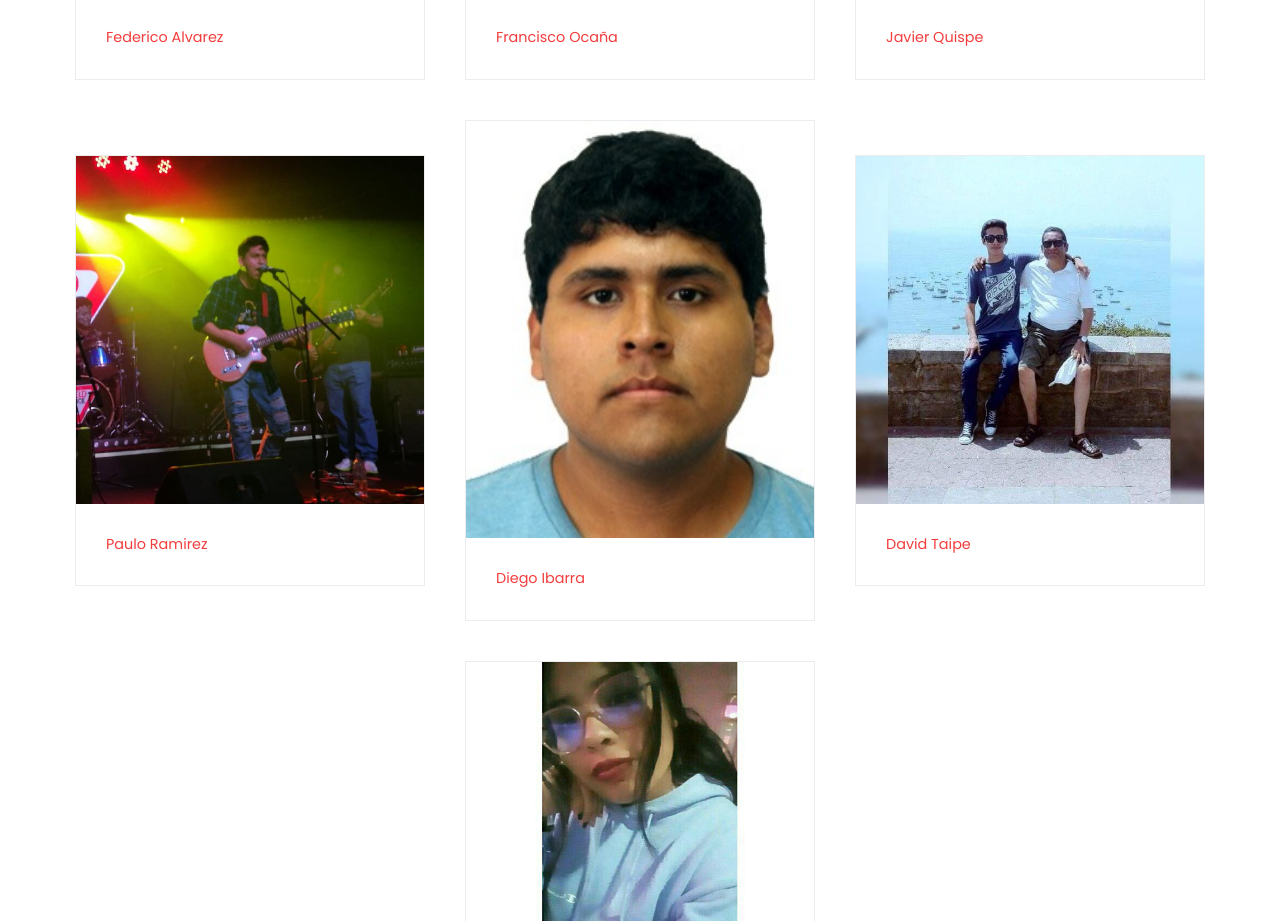
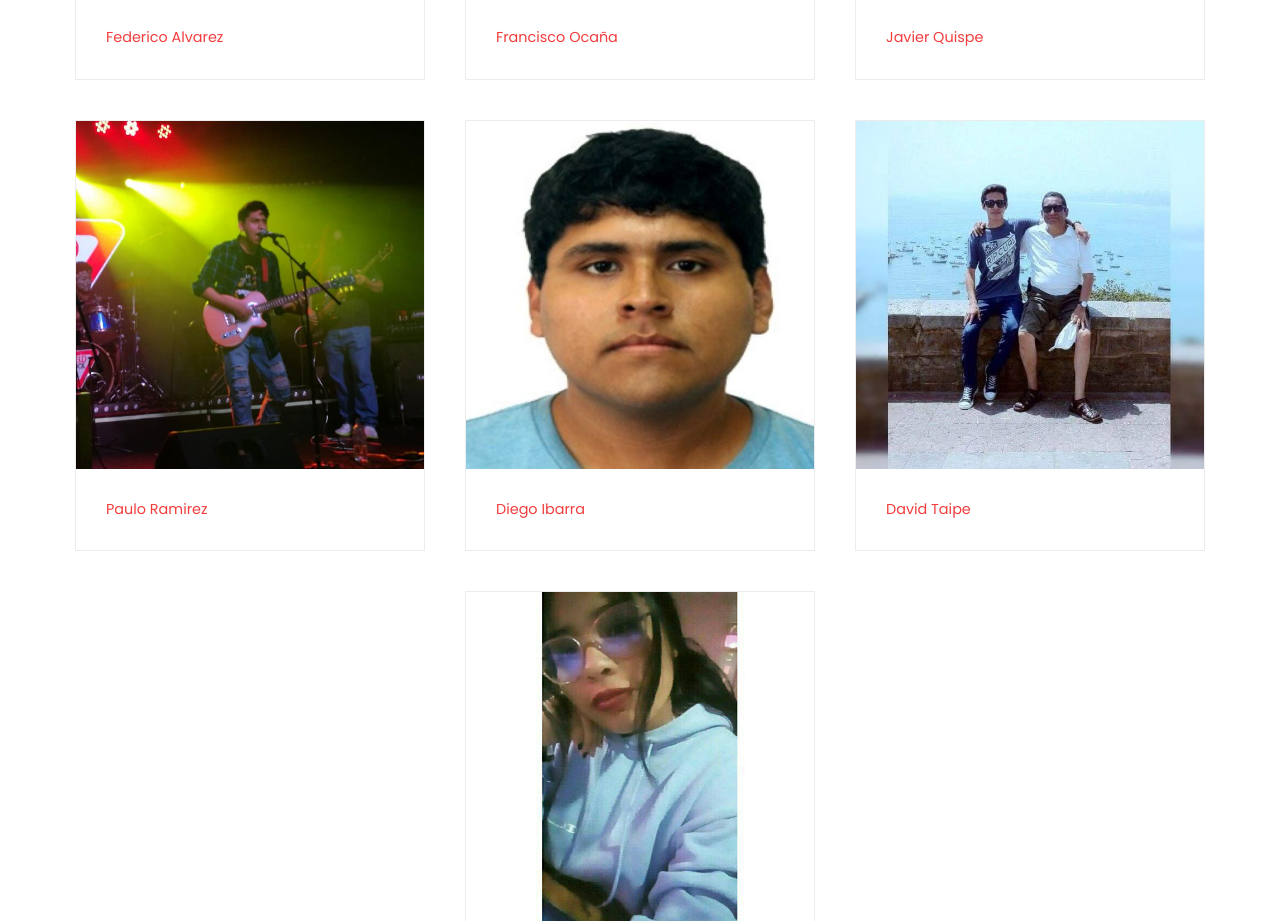
Before and after one commit to iscojara/pruebaTI, a plain HTML site: page index.html in a window 1280 px wide. Shown: the part 1425-2346 px from the top of the page. Drawn offline with nearby package versions, Linux system fonts and the light colour scheme.

Commit message:
terminal4

```diff
--- a/index.html
+++ b/index.html
@@ -92,7 +92,7 @@
             <div class="blog-box">
                 <!--img-->
                 <div class="blog-img">
-                    <img src="imagenes/diego.jpg" alt="Blog">
+                    <img src="imagenes/diego2.jpg" alt="Blog">
                 </div>
                 <!--text-->
                 <div class="blog-text">
```
Also changed, not shown: imagenes/diego2.jpg (added).
